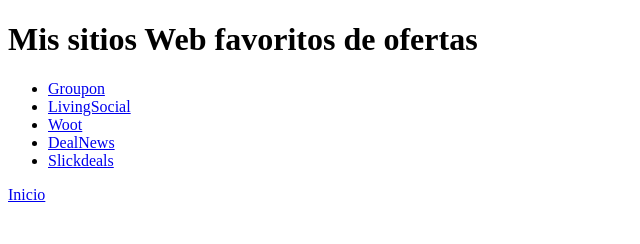
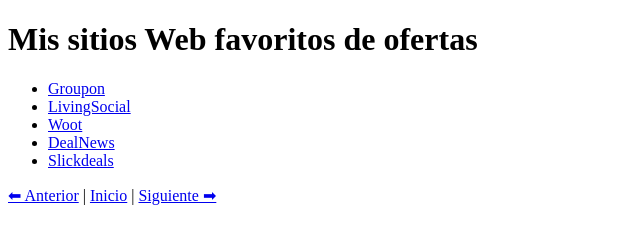
Before and after one commit to V-spike/Practicas-html, a plain HTML site: page capitulo2/ejercicios/ejercicio2.08.html in a window 1280 px wide. Shown: the whole page, without its empty margins (0-640 px from the left). Drawn offline with Linux system fonts and the light colour scheme.

Commit message:
Add navigation links to previous and next exercises

```diff
--- a/capitulo2/ejercicios/ejercicio2.08.html
+++ b/capitulo2/ejercicios/ejercicio2.08.html
@@ -42,10 +42,14 @@
             </a>
         </li>
     </ul>
+    <p>
+        <a href="ejercicio2.07.html">⬅ Anterior</a>
+        |
+        <a href="../../index.html"> Inicio</a>
+        |
+        <a href="ejercicio2.09.html">Siguiente ➡</a>
+    </p>
 
 </body>
-        <p>
-            <a href="../../index.html">Inicio</a>
-        </p>
 
 </html>
```
